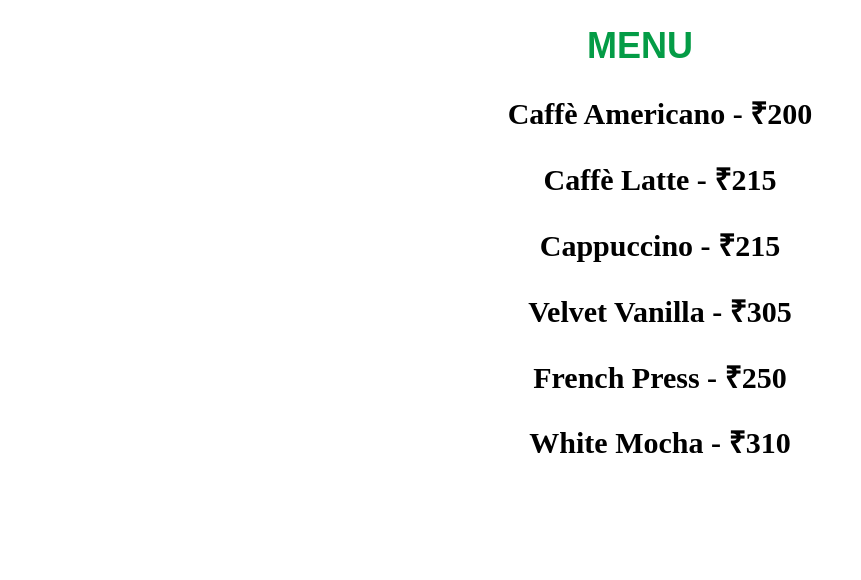
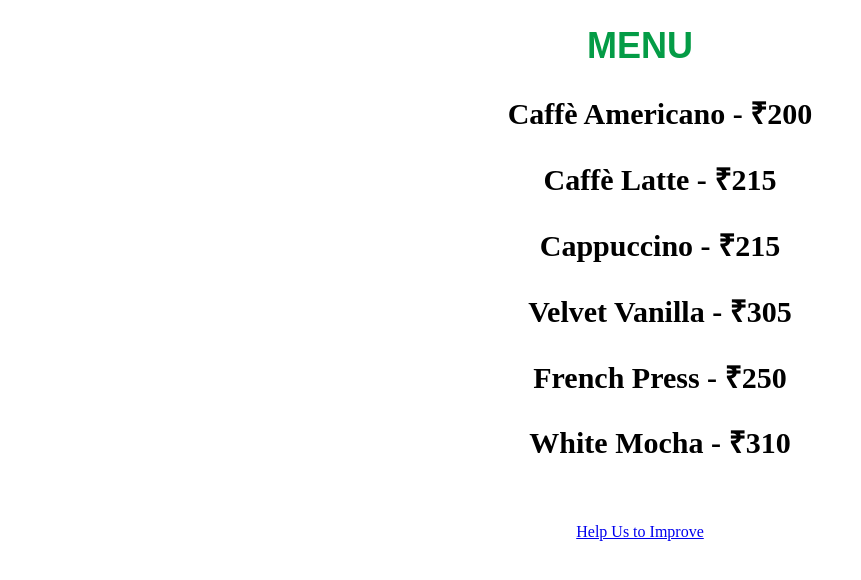
Before and after one commit to devenlunkad7777/devenlunkad7777.github.io, a plain HTML site: page index.html in a window 1280 px wide. Shown: the part 86-666 px from the top of the page, without its empty margins (0-861 px from the left). Drawn offline with Linux system fonts and the light colour scheme; files whose address does not match are found by name.

Commit message:
Update index.html

```diff
--- a/index.html
+++ b/index.html
@@ -45,7 +45,10 @@
         <h2> White Mocha - ₹310 </h2>
 
     </ul>
-
+    <br><br>
+    <center>
+        <a href="feedback.html">Help Us to Improve</a>
+    </center>
 </body>
 
 </html>
```
